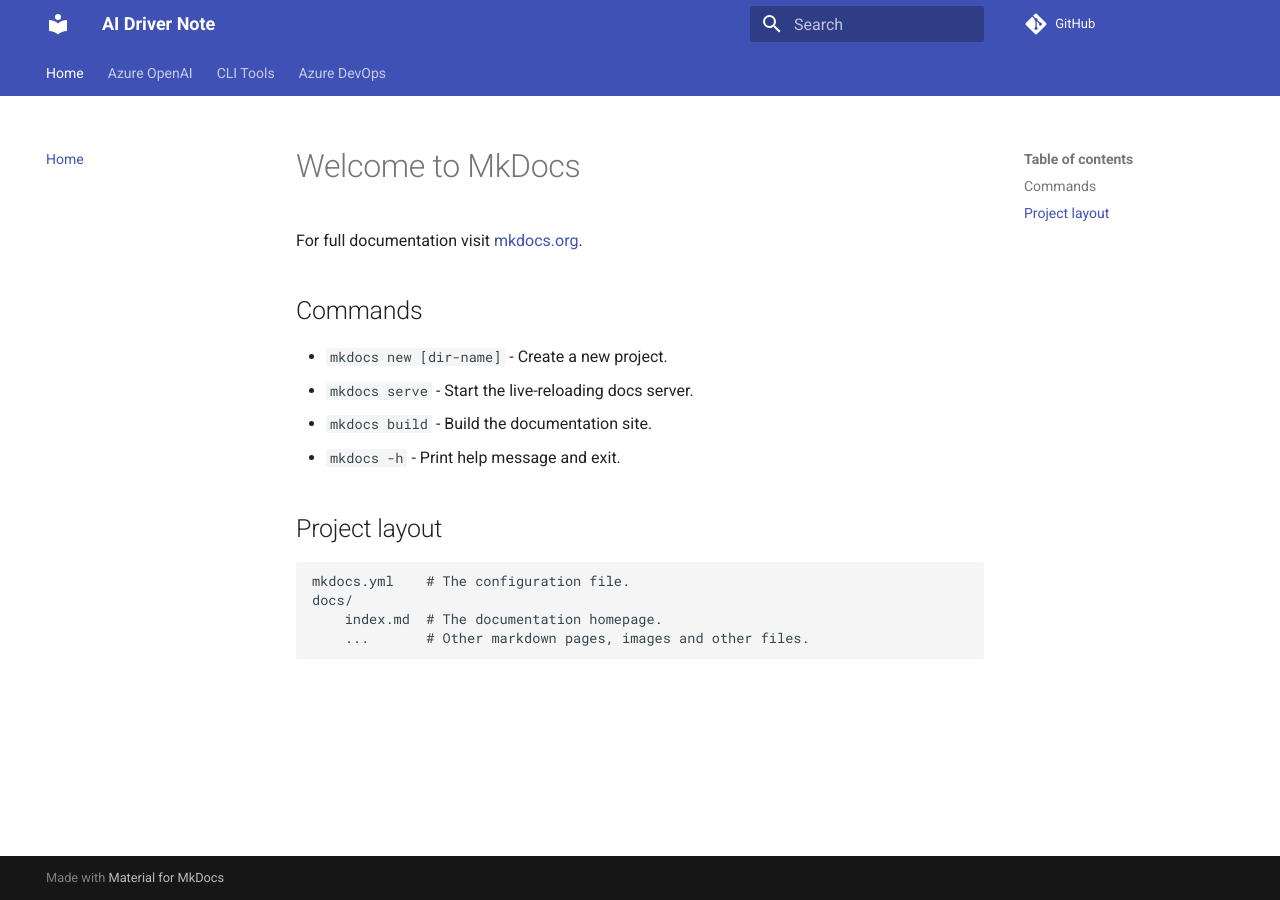
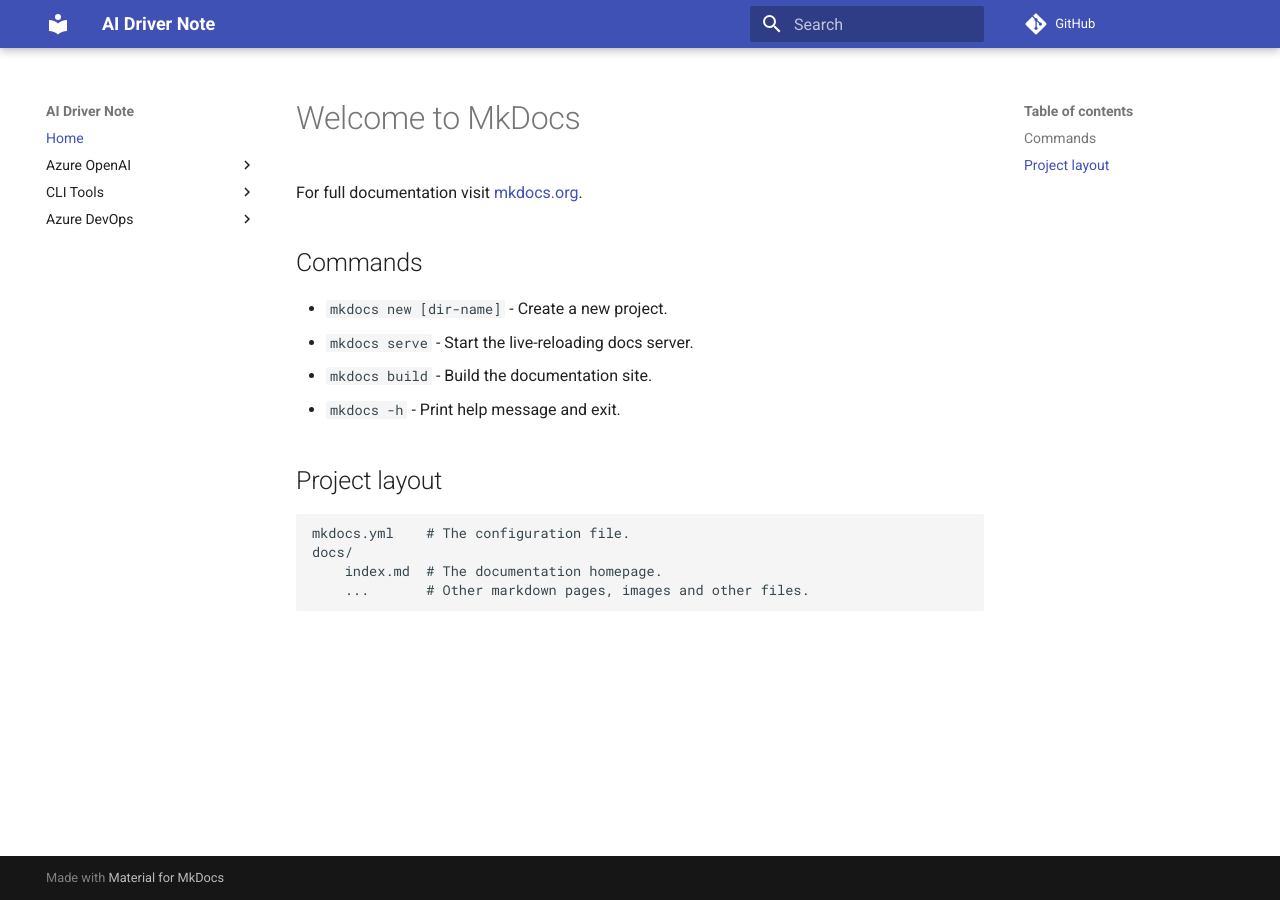
Before and after one commit to microsystex/ai-driver-note, an MkDocs documentation site: the page built from docs/index.md, in a window 1280 px wide. Built offline with MkDocs 1.6.1 and Material for MkDocs 9.7.7, drawn with Linux system fonts in a browser that asks for light colours; comment, search, counter and statistics services are not loaded.

Commit message:
Remove unused theme features from mkdocs configuration

```diff
--- a/mkdocs.yml
+++ b/mkdocs.yml
@@ -5,9 +5,6 @@
 
 theme:
   name: material
-  features:
-    - navigation.tabs
-    - navigation.top
 
 nav:
   - Home: index.md
```
